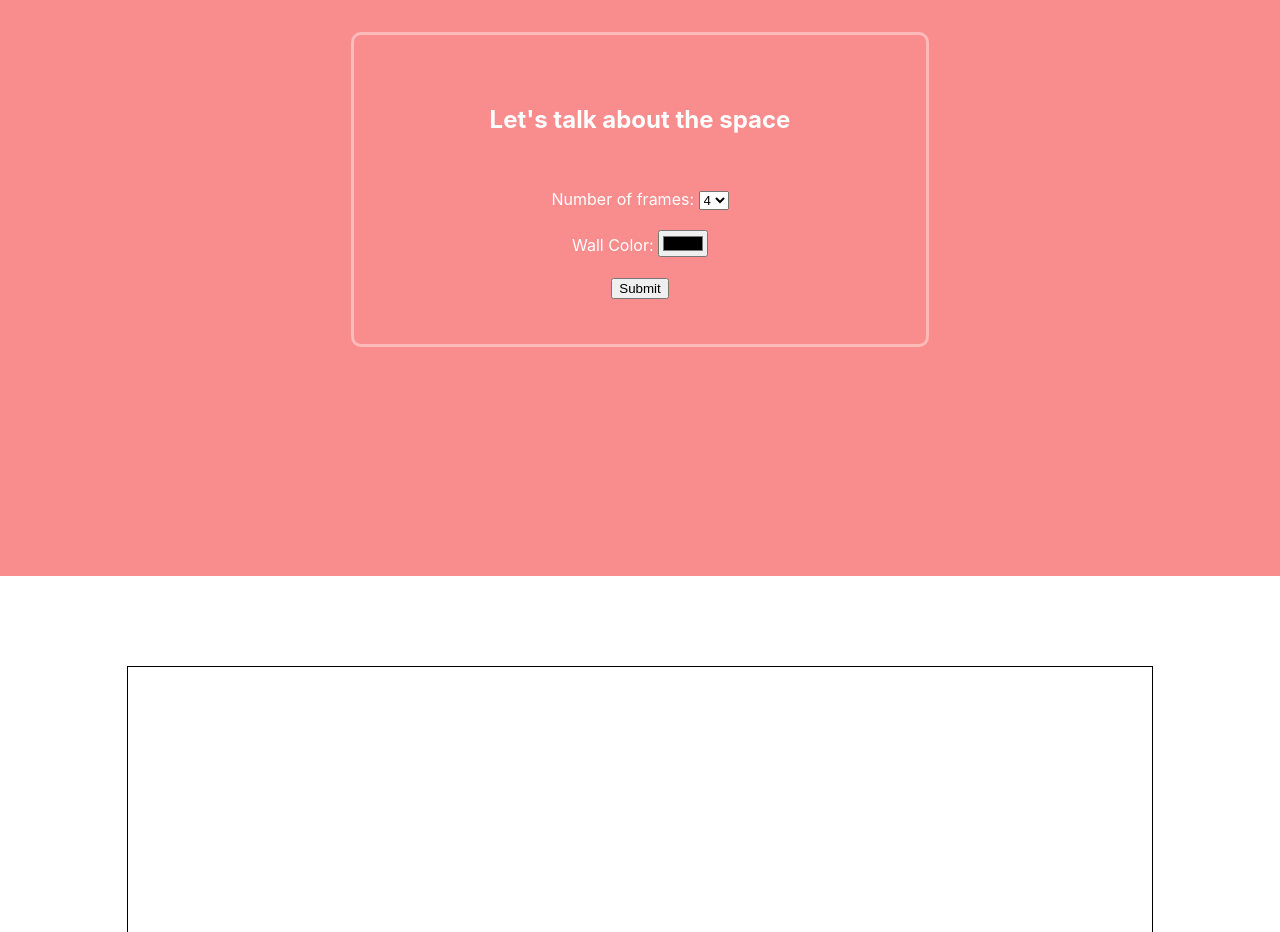
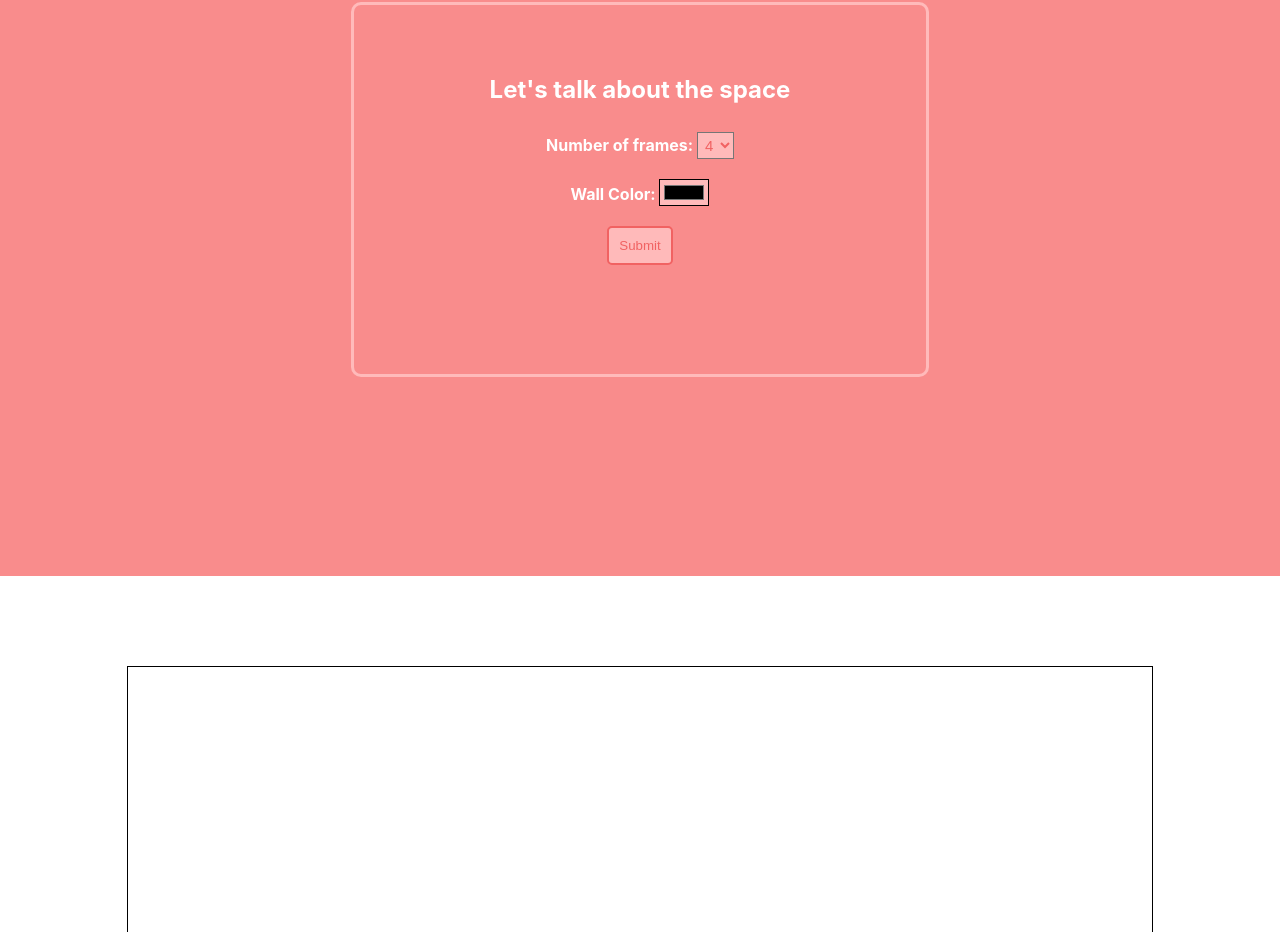
Before and after one commit to amandaphail/TheGallery, a React (Create React App) app in the folder client/: page / in a window 1280 px wide. Shown: the part 954-1886 px from the top of the page. Built offline with nearby package versions, Linux system fonts and the light colour scheme.

Commit message:
gallery form and getting started complete

```diff
--- a/client/src/components/CSS/galleryform.css
+++ b/client/src/components/CSS/galleryform.css
@@ -5,8 +5,33 @@
   flex-direction: column;
   justify-content: center;
   align-items: center;
+  margin-bottom: 60px;
 }
 
 .formdivs {
   margin: 10px;
 }
+
+#label {
+  font-weight: bold;
+}
+
+#number_of_frames {
+  background-color: #ffbaba;
+  color: #f16262;
+  padding: 3px;
+  font-size: 15px;
+}
+
+#wall_color {
+  background-color: #ffbaba;
+}
+
+#submit {
+  margin-bottom: 30px;
+  background-color: #ffbaba;
+  color: #f16262;
+  border: 2px solid #f16262;
+  border-radius: 5px;
+  padding: 10px;
+}
--- a/client/src/components/GalleryForm.jsx
+++ b/client/src/components/GalleryForm.jsx
@@ -90,7 +90,7 @@ export default function GalleryForm(props) {
       <div>
       <form id="gsform" onSubmit={handleSubmit}>
         <div className="formdivs">
-        <label>Number of frames: </label>
+        <label id="label">Number of frames: </label>
         <select id="number_of_frames" form="gsform" value = {gallery.number_of_frames} onChange={handleChange}>
           <option>4</option>
           <option>5</option>
@@ -98,12 +98,12 @@ export default function GalleryForm(props) {
         </div>
 
         <div className="formdivs">
-        <label>Wall Color: </label>
+        <label id="label">Wall Color: </label>
           <input type="color" id="wall_color" value={gallery.wall_color} onChange={handleChange}/>
         </div>
 
         <div className="formdivs">
-          <input type="submit"/>
+          <input id="submit" type="submit"/>
           {/* {button()} */}
         </div>
 
@@ -118,7 +118,7 @@ export default function GalleryForm(props) {
       <div>
       <form id="gsform" onSubmit={handleUpdate}>
         <div className="formdivs">
-        <label>Number of frames: </label>
+        <label id="label">Number of frames: </label>
         <select id="number_of_frames" form="gsform" value = {gallery.number_of_frames} onChange={handleChange}>
           <option>4</option>
           <option>5</option>
@@ -126,18 +126,21 @@ export default function GalleryForm(props) {
         </div>
 
         <div className="formdivs">
-        <label>Wall Color: </label>
+        <label id="label">Wall Color: </label>
           <input type="color" id="wall_color" value={gallery.wall_color} onChange={handleChange}/>
         </div>
 
         <div className="formdivs">
-        <input type="submit" />
+        <input id = "submit"type="submit" />
           {/* {button()} */}
         </div>
 
-        </form>
+      </form>
         {/* {deleteButton()} */}
-        <button onClick={deleteYourGallery}>Delete</button>
+        <div id="delete">
+        <p id="label">You can delete your gallery here: </p>
+        <button id="submit" onClick={deleteYourGallery}>Delete</button>
+        </div>
       </div>
     )
   }
```
